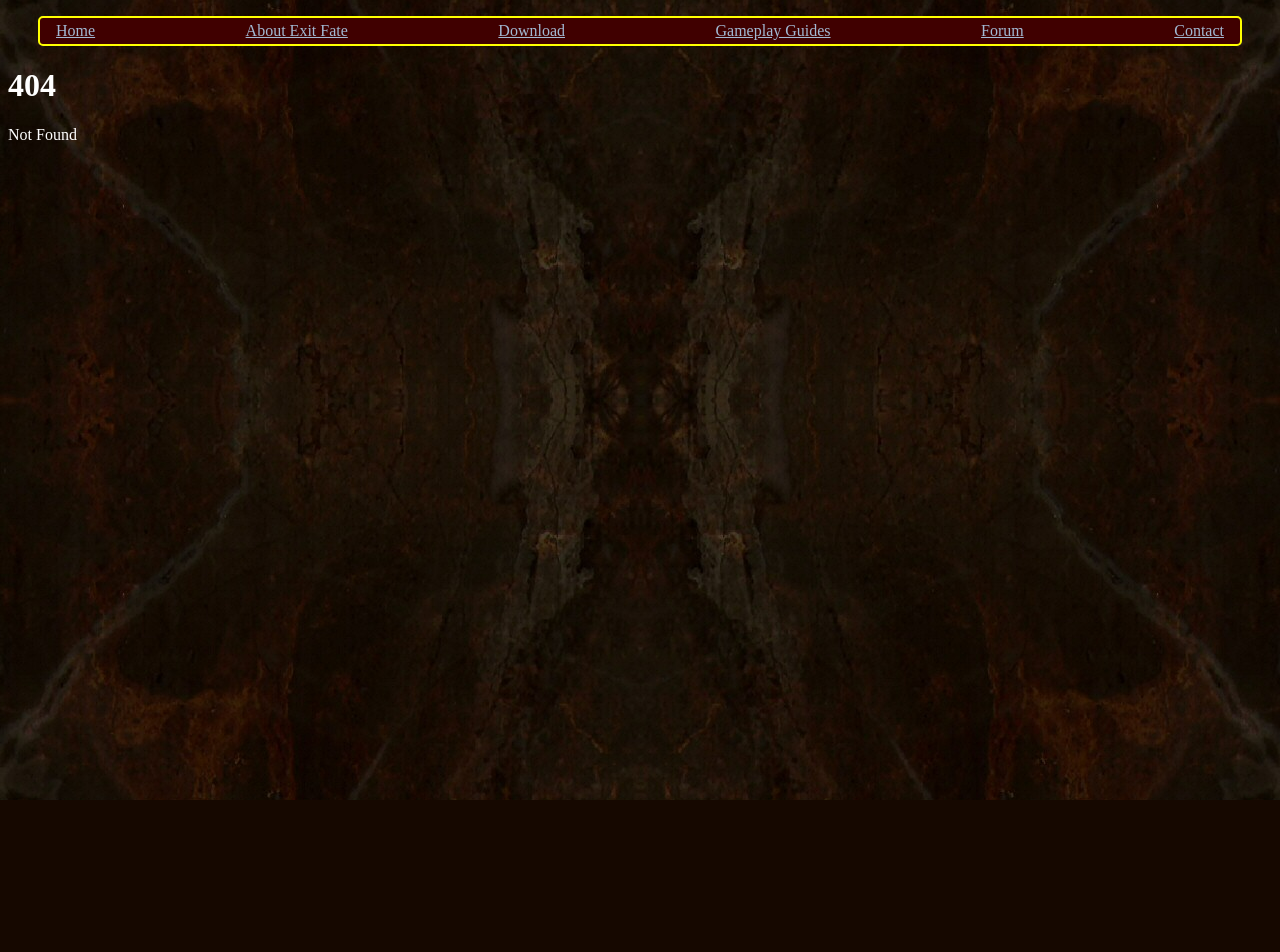
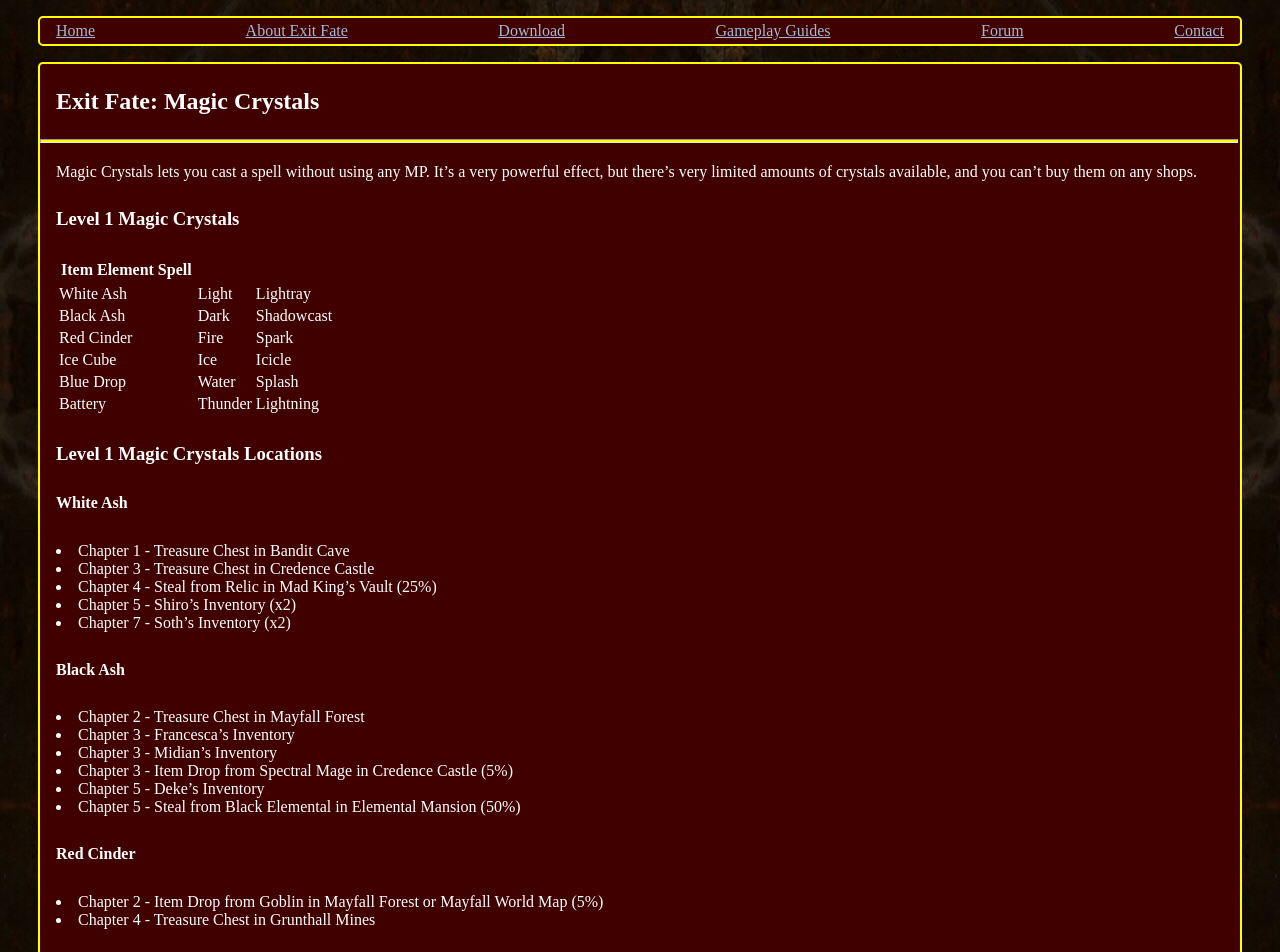
Before and after one commit to ak505188/The-Hand-of-Fate-Remake, a SvelteKit app: page /guides/magic_crystals in a window 1280 px wide. Before the commit this address had no page. Shown: the top 952 px of the page. Before the commit the page ends 800 px from the top, so only its background shows below. Built offline with nearby package versions, Linux system fonts and the light colour scheme.

Commit message:
Finished magic crystals guide

```diff
--- a/src/routes/guides/+page.svelte
+++ b/src/routes/guides/+page.svelte
@@ -22,6 +22,7 @@
     <li><a href="/guides/armor">Armor List</a></li>
     <li><a href="/guides/accessories">Accessory List</a></li>
     <li><a href="/guides/magic">Magic List</a></li>
+    <li><a href="/guides/magic_crystals">Magic Crystal List</a></li>
     <li><a href="/guides/chests">Treasure Chest List</a><br></li>
   </ul>
   <h4>Shops</h4>
--- /dev/null
+++ b/src/routes/guides/magic_crystals/+page.svelte
@@ -0,0 +1,203 @@
+<script>
+  import Container from '$lib/components/container.svelte';
+  import Crystals from './magic_crystals_data.js';
+</script>
+
+<Container>
+  <h2>Exit Fate: Magic Crystals</h2>
+  <hr class="border">
+  <p>
+    Magic Crystals lets you cast a spell without using any MP. It’s a very powerful effect, but there’s very limited amounts of crystals available, and you can’t buy them on any shops.
+  </p>
+
+  <h3>Level 1 Magic Crystals</h3>
+  <table>
+    <thead>
+      <trow>
+        <th>Item</th>
+        <th>Element</th>
+        <th>Spell</th>
+      </trow>
+    </thead>
+    <tbody>
+      {#each Crystals[0] as crystal}
+        <tr>
+          <td>{crystal.item}</td>
+          <td>{crystal.element}</td>
+          <td>{crystal.spell}</td>
+        </tr>
+      {/each}
+    </tbody>
+  </table>
+
+  <h3>Level 1 Magic Crystals Locations</h3>
+
+  <h4>White Ash</h4>
+  <ul>
+    <li>Chapter 1 - Treasure Chest in Bandit Cave</li>
+    <li>Chapter 3 - Treasure Chest in Credence Castle</li>
+    <li>Chapter 4 - Steal from Relic in Mad King’s Vault (25%)</li>
+    <li>Chapter 5 - Shiro’s Inventory (x2)</li>
+    <li>Chapter 7 - Soth’s Inventory (x2)</li>
+  </ul>
+
+  <h4>Black Ash</h4>
+  <ul>
+    <li>Chapter 2 - Treasure Chest in Mayfall Forest</li>
+    <li>Chapter 3 - Francesca’s Inventory</li>
+    <li>Chapter 3 - Midian’s Inventory</li>
+    <li>Chapter 3 - Item Drop from Spectral Mage in Credence Castle (5%)</li>
+    <li>Chapter 5 - Deke’s Inventory</li>
+    <li>Chapter 5 - Steal from Black Elemental in Elemental Mansion (50%)</li>
+  </ul>
+
+  <h4>Red Cinder</h4>
+  <ul>
+    <li>Chapter 2 - Item Drop from Goblin in Mayfall Forest or Mayfall World Map (5%)</li>
+    <li>Chapter 4 - Treasure Chest in Grunthall Mines</li>
+  </ul>
+
+  <h4>Ice Cube</h4>
+  <ul>
+    <li>Chapter 2 - Treasure Chest in Harlinton Forest</li>
+    <li>Chapter 3 - Cid’s Inventory</li>
+    <li>Chapter 3 - Treasure Chest in Treasure Island</li>
+    <li>Chapter 5 - Steal from White Elemental in Elemental Mansion (50%)</li>
+  </ul>
+
+  <h4>Blue Drop</h4>
+  <ul>
+    <li>Chapter 1 - C-rank reward in Battle of Jargo City</li>
+    <li>Chapter 2 - Ljusalf’s Inventory</li>
+    <li>Chapter 5 - Steal from Blue Elemental in Elemental Mansion (50%)</li>
+    <li>Chapter 5 - Item Drop from Blue Elemental in Elemental Mansion (3%)</li>
+  </ul>
+
+  <h4>Battery</h4>
+  <ul>
+    <li>Chapter 2 - Treasure Chest in Blackwater Port City</li>
+    <li>Chapter 3 - Item Drop from Yellow Puddle in Treasure Island (10%)</li>
+    <li>Chapter 4 - Steal from Guard Tiger in Grunthall Mines (25%)</li>
+    <li>Chapter 4 - Item Drop from Guard Tiger in Grunthall Mines (8%)</li>
+    <li>Chapter 4 - Item Drop from Proto-Mist in Mayfall Forest Mist Maze (8%)</li>
+    <li>Chapter 4 - Treasure Chest in Mayfall City Hall (accessible during the war story event)</li>
+  </ul>
+
+  <h3>Level 2 Magic Crystals</h3>
+  <table>
+    <thead>
+      <trow>
+        <th>Item</th>
+        <th>Element</th>
+        <th>Spell</th>
+      </trow>
+    </thead>
+    <tbody>
+      {#each Crystals[1] as crystal}
+        <tr>
+          <td>{crystal.item}</td>
+          <td>{crystal.element}</td>
+          <td>{crystal.spell}</td>
+        </tr>
+      {/each}
+    </tbody>
+  </table>
+
+  <h3>Level 2 Magic Crystals Locations</h3>
+
+  <h4>Charged Pearl</h4>
+  <ul>
+    <li>Chapter 4 - C-rank reward in Battle of Mayfall City 1</li>
+    <li>Chapter 5 - Deus’s Inventory</li>
+    <li>Chapter 5 - Item Drop from Light Stalker in Fading Dream (3%)</li>
+    <li>Chapter 6 - Steal from Enchanter in Lost City of Avalon (25%)</li>
+    <li>Chapter 6 - Item Drop from Sick in Mayfall City (100%)</li>
+    <li>Chapter 6 - Treasure Chest in Kelsinger Pass</li>
+    <li>Chapter 7 - Item Drop from Parasite in Shiva Passage (4%)</li>
+    <li>Chapter 8 - Steal from Poltergeist in Spiritual Plane (25%)</li>
+  </ul>
+
+  <h4>Charged Jet</h4>
+  <ul>
+    <li>Chapter 4 - Treasure Chest in Myst’s House (available after Blackwater rescue mission)</li>
+    <li>Chapter 5 - Treasure Chest in Oischin Forest</li>
+    <li>Chapter 5 - Item Drop from Black Elemental in Elemental Mansion (3%)</li>
+    <li>Chapter 6 - Item Drop from Belgugon in Fading Dream (4%)</li>
+    <li>Chapter 6 - Item Drop from Trevor in Mayfall City (100%)</li>
+    <li>Chapter 6 - Treasure Chest in Kelsinger Pass</li>
+    <li>Chapter 7 - Item Drop from Catoblepas in Magma Caverns (5%)</li>
+    <li>Chapter 7 - Item Drop from Almenga Summoner in Shiva Passage (5%)</li>
+    <li>Chapter 7 - Steal from Almenga Summoner in Shiva Passage (25%)</li>
+    <li>Chapter 7 - Steal from Elder Summoner in Shiva Passage (25%)</li>
+    <li>Chapter 7 - Treasure Chest in Jinen Gama</li>
+    <li>Chapter 8 - Item Drop from Wraith in Nocturn Keep (5%)</li>
+  </ul>
+
+  <h4>Flame Ball</h4>
+  <ul>
+    <li>Chapter 5 - Treasure Chest in Fading Dream</li>
+    <li>Chapter 6 - Nomad’s Inventory</li>
+    <li>Chapter 6 - Reod’s Inventory</li>
+    <li>Chapter 7 - Harvey’s Inventory</li>
+    <li>Chapter 7 - Treasure Chest in Shiva Passage</li>
+  </ul>
+
+  <h4>Frost Shard</h4>
+  <ul>
+    <li>Chapter 4 - Treasure Chest in Mayfall Forest Mist Maze</li>
+    <li>Chapter 5 - Item Drop from Frostmonger in Oischin Forest (100%)</li>
+    <li>Chapter 5 - Item Drop from White Elemental in Elemental Mansion (3%)</li>
+    <li>Chapter 5 - Treasure Chest in Fading Dream</li>
+    <li>Chapter 6 - Mai’s Inventory</li>
+    <li>Chapter 6 - C-rank reward in Battle of Mayfall City 2</li>
+    <li>Chapter 8 - Item Drop from Frost Giant in Jormundgand (5%)</li>
+    <li>Chapter 8 - Steal from Frost Giant in Jormundgand (50%)</li>
+  </ul>
+
+  <h4>Marid Tear</h4>
+  <ul>
+    <li>Chapter 4 - Naja’s Inventory</li>
+    <li>Chapter 6 - Orlando’s Inventory</li>
+    <li>Chapter 6 - Item Drop from Orc Shaman in Kelsinger Pass (5%)</li>
+    <li>Chapter 7 - Item Drop from Sahagin in Matrech Catacombs (5%)</li>
+    <li>Chapter 7 - Treasure Chest in Matrech Catacombs</li>
+    <li>Chapter 7 - Item Drop from Warlock in Vishnu Citadel (5%)</li>
+    <li>Chapter 7 - Darwin’s Inventory</li>
+    <li>Chapter 7 - Item Drop from Paragon in Mt. Ea (5%)</li>
+    <li>Chapter 8 - Item Drop from Charybdis in Hall of Memories (10%)</li>
+    <li>Chapter 8 - Steal from Charybdis in Hall of Memories (25%)</li>
+  </ul>
+
+  <h4>Lightning Rod</h4>
+  <ul>
+    <li>Chapter 5 - Treasure Chest in Oischin Forest</li>
+    <li>Chapter 6 - Item Drop from Enchanter in Lost City of Avalon (5%)</li>
+    <li>Chapter 7 - Treasure Chest in Matrech Catacombs</li>
+    <li>Chapter 8 - Treasure Chest in Jormundgand</li>
+    <li>Chapter 8 - Yomiko’s Inventory</li>
+    <li>Chapter 8 - Steal from Lightning Bolt in Vaneheim 1F (50%)</li>
+  </ul>
+
+  <h3>Spectral Prism</h3>
+  <p>
+    This is a special non-elemental magic item, casting a unique spell to a single target, with 200 base damage in the game’s formula.
+    (For comparison, the base damage of regular Level 1 spells are 30, while regular Level 2 spells are 120)
+  </p>
+
+  <p>
+    To create Spectral Prisms, give a Rainbow Ore to Darwin in your castle, and wait 5 minutes for him to finish creating the item.
+  </p>
+
+  <h3>Rainbow Ore locations:</h3>
+  <ul>
+    <li>Treasure Chest in Vishnu Citadel</li>
+    <li>B-rank reward in Battle of Ft. Brahma</li>
+    <li>Treasure Chest in Jormundgand</li>
+    <li>Steal from Mara enemy in Spiritual Plane</li>
+    <li>Steal from Grand Conjurer enemy in Vaneheim 1F</li>
+    <li>Treasure chest in Vaneheim.</li>
+  </ul>
+</Container>
+
+<style>
+</style>
--- /dev/null
+++ b/src/routes/guides/magic_crystals/magic_crystals_data.js
@@ -0,0 +1,18 @@
+export default [
+  [
+    { item: 'White Ash', element: 'Light', spell: 'Lightray' },
+    { item: 'Black Ash', element: 'Dark', spell: 'Shadowcast' },
+    { item: 'Red Cinder', element: 'Fire', spell: 'Spark' },
+    { item: 'Ice Cube', element: 'Ice', spell: 'Icicle' },
+    { item: 'Blue Drop', element: 'Water', spell: 'Splash' },
+    { item: 'Battery', element: 'Thunder', spell: 'Lightning' },
+  ],
+  [
+    { item: 'Charged Pearl', element: 'Light', spell: 'Photon Beam' },
+    { item: 'Charged Jet', element: 'Dark', spell: 'Eclipse' },
+    { item: 'Flame Ball', element: 'Fire', spell: 'Fireball' },
+    { item: 'Frost Shard', element: 'Ice', spell: 'Frostwave' },
+    { item: 'Marid Tear', element: 'Water', spell: 'Waterfall' },
+    { item: 'Lightning Rod', element: 'Thunder', spell: 'Thunderbolt' },
+  ]
+]
```
Also changed, not shown: 1 other file (tests, documents, lock files or other folders).
